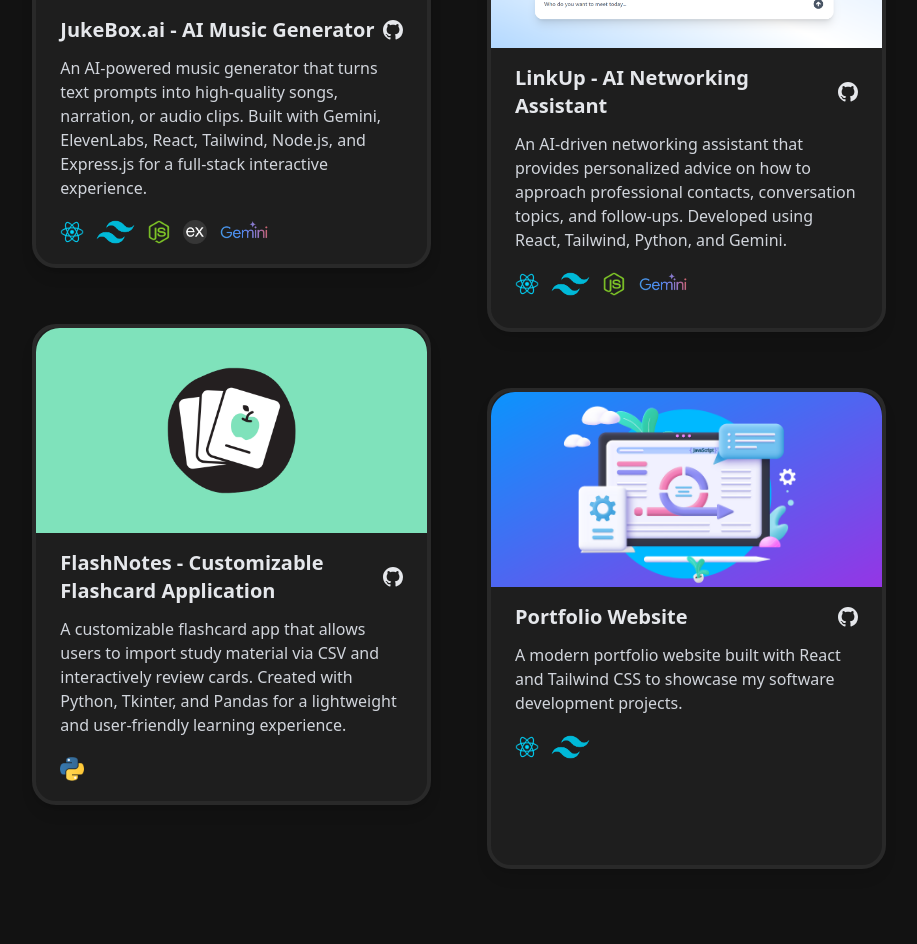
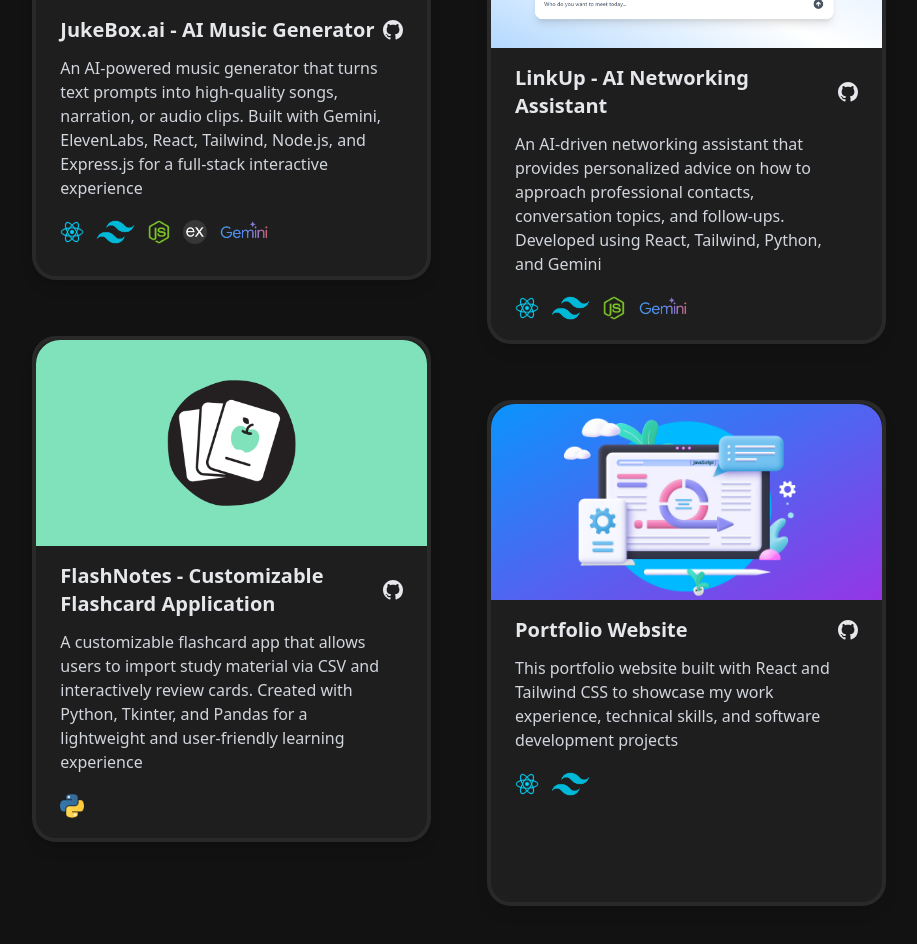
Before and after one commit to Jonathan-Roach/Portfolio-Website, a React (Vite) app: page / in a window 1280 px wide. Shown: the part 2660-3604 px from the top of the page, without its empty margins (181-1098 px from the left). Built offline with nearby package versions, Linux system fonts and the light colour scheme.

Commit message:
fix spacing

```diff
--- a/src/components/ProjectCard.jsx
+++ b/src/components/ProjectCard.jsx
@@ -14,7 +14,7 @@ function ProjectCard(props) {
                     </a>
                 </div>
 
-                <p class="my-3 text-gray-300 text-[0.9rem] md:text-base">{props.description}</p>
+                <p class="w-15/16 my-3 text-gray-300 text-[0.9rem] md:text-base">{props.description}</p>
                     <div className="flex flex-row items-center gap-3 mt-4 lg:mt-5">
                     {props.tech.map((item) => (
                         <ProjectTech name={item} />
--- a/src/constants/projects.js
+++ b/src/constants/projects.js
@@ -2,28 +2,28 @@ export const projectData = [
     {
         title: "JukeBox.ai - AI Music Generator",
         tech: ["React", "Tailwind", "Node.js", "Express.js", "Gemini"],
-        description: "An AI-powered music generator that turns text prompts into high-quality songs, narration, or audio clips. Built with Gemini, ElevenLabs, React, Tailwind, Node.js, and Express.js for a full-stack interactive experience.",
+        description: "An AI-powered music generator that turns text prompts into high-quality songs, narration, or audio clips. Built with Gemini, ElevenLabs, React, Tailwind, Node.js, and Express.js for a full-stack interactive experience",
         image: "jukeboxai.png",
         github: "https://github.com/Jonathan-Roach/jukeboxai",
     },
     {
         title: "LinkUp - AI Networking Assistant",
         tech: ["React", "Tailwind", "Node.js", "Gemini"],
-        description: "An AI-driven networking assistant that provides personalized advice on how to approach professional contacts, conversation topics, and follow-ups. Developed using React, Tailwind, Python, and Gemini.",
+        description: "An AI-driven networking assistant that provides personalized advice on how to approach professional contacts, conversation topics, and follow-ups. Developed using React, Tailwind, Python, and Gemini",
         image: "LinkUp.png",
         github: "https://github.com/Jonathan-Roach/LinkedUp",
     },
     {
         title: "FlashNotes - Customizable Flashcard Application",
         tech: ["Python"],
-        description: "A customizable flashcard app that allows users to import study material via CSV and interactively review cards. Created with Python, Tkinter, and Pandas for a lightweight and user-friendly learning experience.",
+        description: "A customizable flashcard app that allows users to import study material via CSV and interactively review cards. Created with Python, Tkinter, and Pandas for a lightweight and user-friendly learning experience",
         image: "flashnotes.png",
         github:"https://github.com/Jonathan-Roach/flashnotes",
     },
     {
         title: "Portfolio Website",
         tech: ["React", "Tailwind"],
-        description: "A modern portfolio website built with React and Tailwind CSS to showcase my software development projects.",
+        description: "This portfolio website built with React and Tailwind CSS to showcase my work experience, technical skills, and software development projects",
         image: "portfoliowebsite.png",
         github:"https://github.com/Jonathan-Roach/Portfolio-Website",
     },
```
